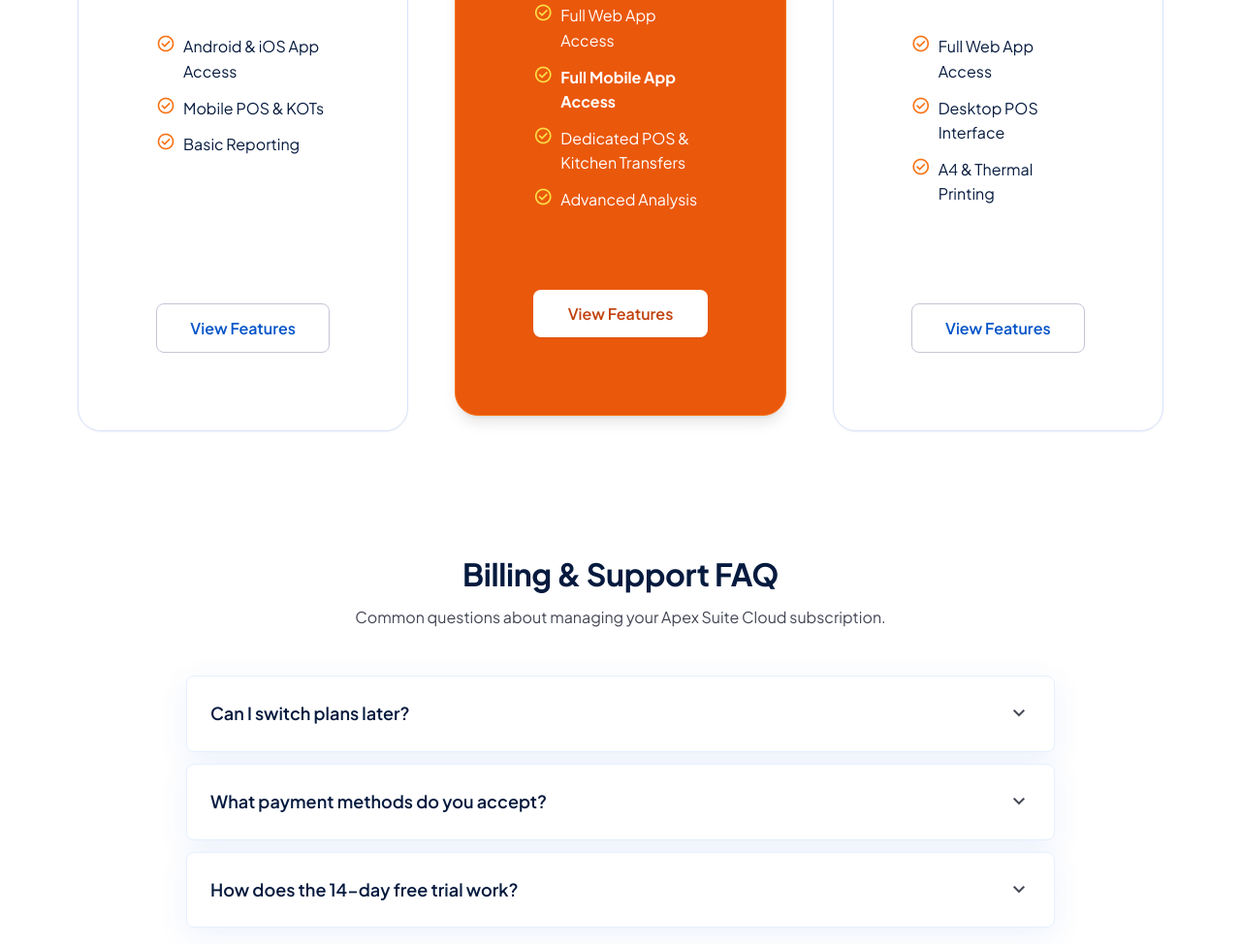
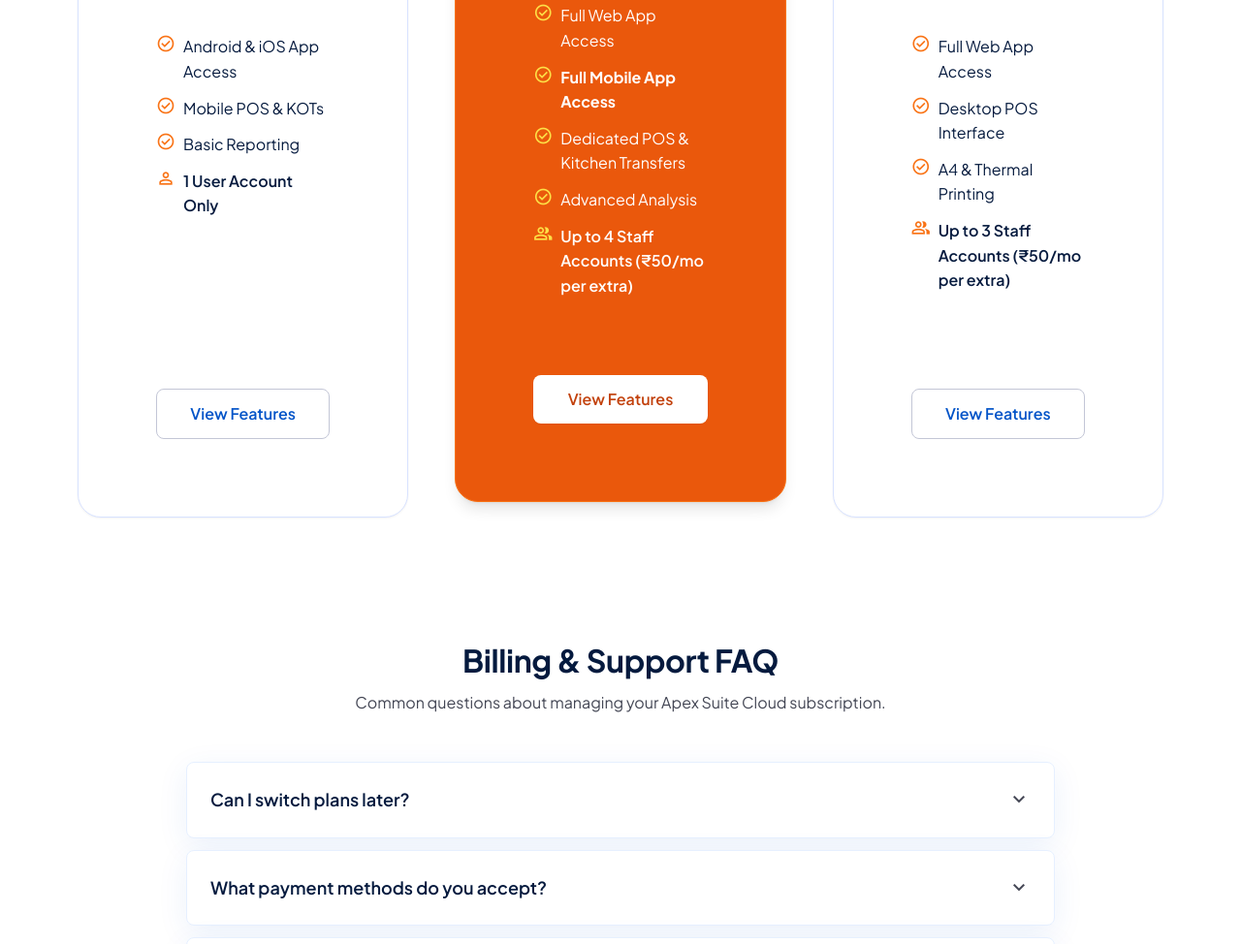
Before and after one commit to tysonchamp/apex-suite-html, a plain HTML site: page pricing.html in a window 1280 px wide. Shown: the part 4497-5471 px from the top of the page at 97% size. Drawn offline with nearby package versions, Linux system fonts and the light colour scheme.

Commit message:
feat: add user account limits and pricing details to restaurant ERP and pricing tables

```diff
--- a/pricing.html
+++ b/pricing.html
@@ -546,6 +546,10 @@
                             <span class="material-symbols-outlined text-[20px] text-orange-500 flex-shrink-0">check_circle</span>
                             <span class="font-body-sm text-on-surface">Basic Reporting</span>
                         </li>
+                        <li class="flex items-start gap-2">
+                            <span class="material-symbols-outlined text-[20px] text-orange-500 flex-shrink-0">person</span>
+                            <span class="font-body-sm text-on-surface font-semibold">1 User Account Only</span>
+                        </li>
                     </ul>
                     <a href="restaurant-erp.html" class="block w-full py-3 px-4 border border-outline-variant text-primary text-center rounded-lg font-label-lg font-semibold hover:bg-surface-container-low transition-colors">View Features</a>
                 </div>
@@ -580,6 +584,10 @@
                             <span class="material-symbols-outlined text-[20px] text-yellow-300 flex-shrink-0">check_circle</span>
                             <span class="font-body-sm text-white">Advanced Analysis</span>
                         </li>
+                        <li class="flex items-start gap-2">
+                            <span class="material-symbols-outlined text-[20px] text-yellow-300 flex-shrink-0">group</span>
+                            <span class="font-body-sm text-white font-semibold">Up to 4 Staff Accounts (₹50/mo per extra)</span>
+                        </li>
                     </ul>
                     <a href="restaurant-erp.html" class="block w-full py-3 px-4 bg-white text-orange-700 text-center rounded-lg font-label-lg font-semibold hover:bg-slate-50 transition-colors shadow-sm">View Features</a>
                 </div>
@@ -608,6 +616,10 @@
                         <li class="flex items-start gap-2">
                             <span class="material-symbols-outlined text-[20px] text-orange-500 flex-shrink-0">check_circle</span>
                             <span class="font-body-sm text-on-surface">A4 & Thermal Printing</span>
+                        </li>
+                        <li class="flex items-start gap-2">
+                            <span class="material-symbols-outlined text-[20px] text-orange-500 flex-shrink-0">group</span>
+                            <span class="font-body-sm text-on-surface font-semibold">Up to 3 Staff Accounts (₹50/mo per extra)</span>
                         </li>
                     </ul>
                     <a href="restaurant-erp.html" class="block w-full py-3 px-4 border border-outline-variant text-primary text-center rounded-lg font-label-lg font-semibold hover:bg-surface-container-low transition-colors">View Features</a>
```
Also changed, not shown: restaurant-erp.html (+12 -0 lines).
